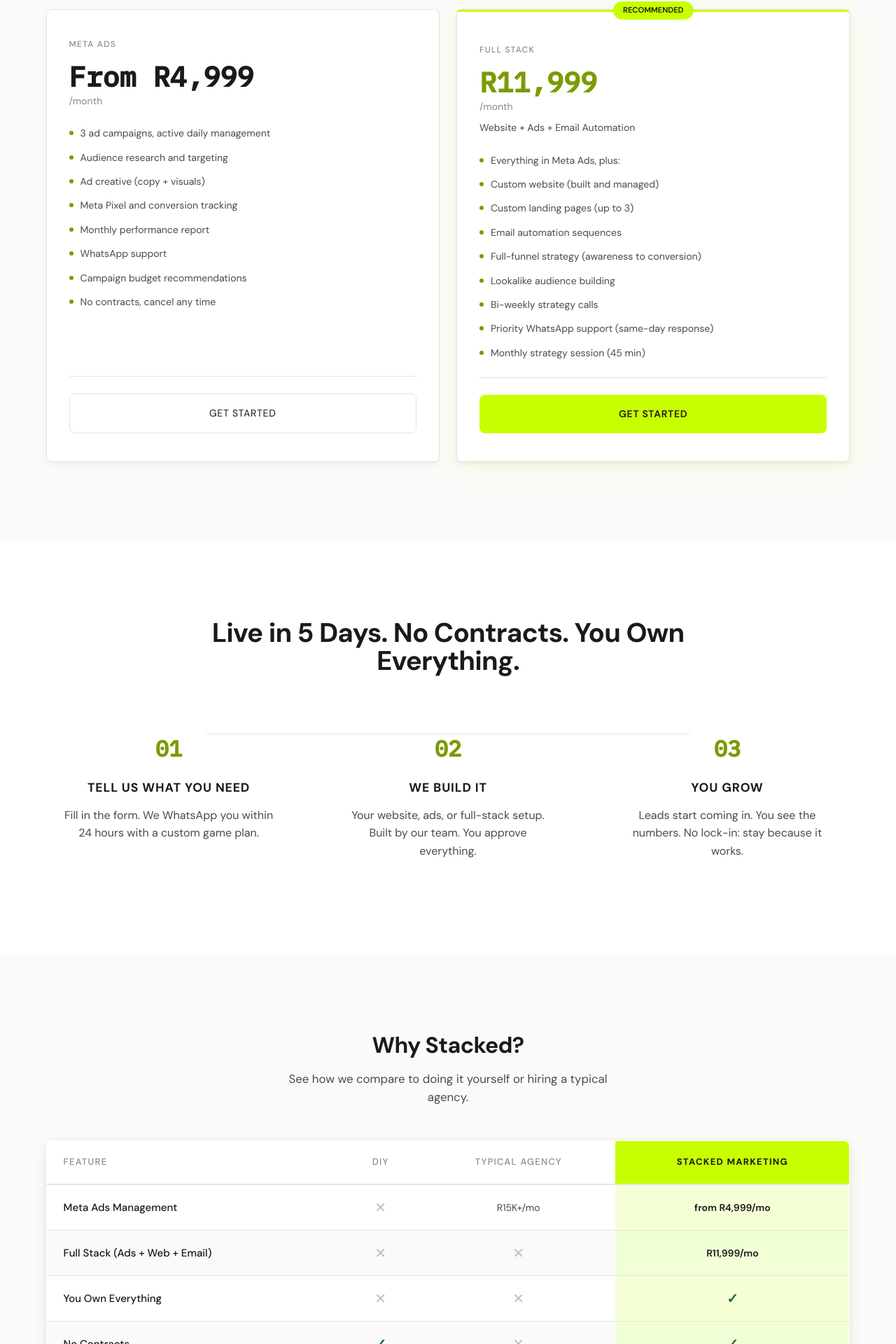
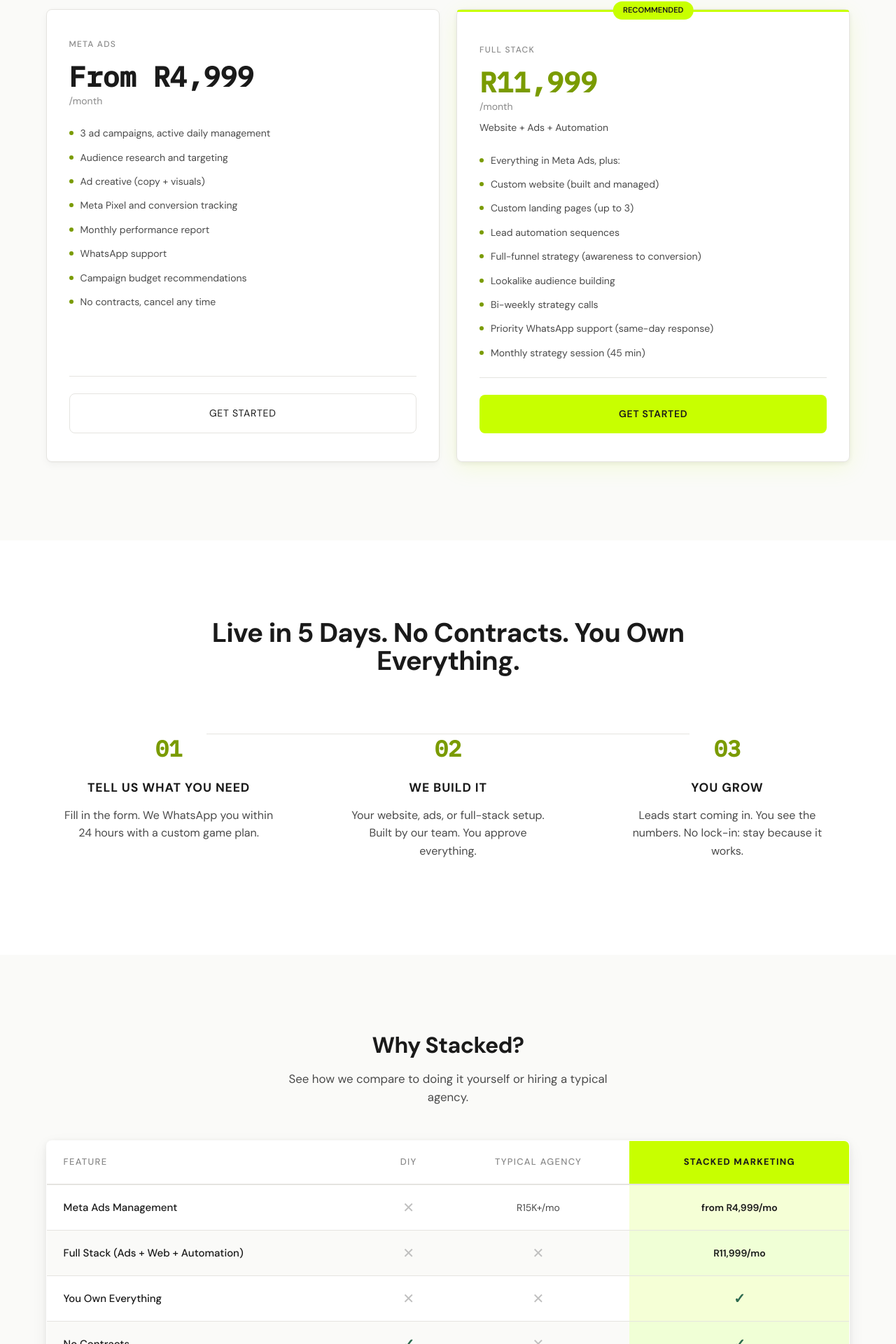
Before and after one commit to bully911210/stacked-marketing-landing, a Next.js app: page / in a window 1280 px wide. Shown: the part 3147-5067 px from the top of the page at 70% size. Built offline with nearby package versions, Linux system fonts and the light colour scheme.

Commit message:
fix: remove "Email" from all pricing and offer content
Changed "Website + Ads + Email Automation" to
"Website + Ads + Automation". Changed "Email automation
sequences" to "Lead automation sequences". Updated
comparison table row to match.

```diff
--- a/src/components/main/Comparison.tsx
+++ b/src/components/main/Comparison.tsx
@@ -17,7 +17,7 @@
     stacked: "from R4,999/mo",
   },
   {
-    feature: "Full Stack (Ads + Web + Email)",
+    feature: "Full Stack (Ads + Web + Automation)",
     diy: "x",
     agency: "x",
     stacked: "R11,999/mo",
--- a/src/components/main/Offers.tsx
+++ b/src/components/main/Offers.tsx
@@ -36,14 +36,14 @@
     tier: "FULL STACK",
     price: "R11,999",
     qualifier: "/month",
-    includesLine: "Website + Ads + Email Automation",
+    includesLine: "Website + Ads + Automation",
     featured: true,
     badge: "RECOMMENDED",
     features: [
       "Everything in Meta Ads, plus:",
       "Custom website (built and managed)",
       "Custom landing pages (up to 3)",
-      "Email automation sequences",
+      "Lead automation sequences",
       "Full-funnel strategy (awareness to conversion)",
       "Lookalike audience building",
       "Bi-weekly strategy calls",
```
